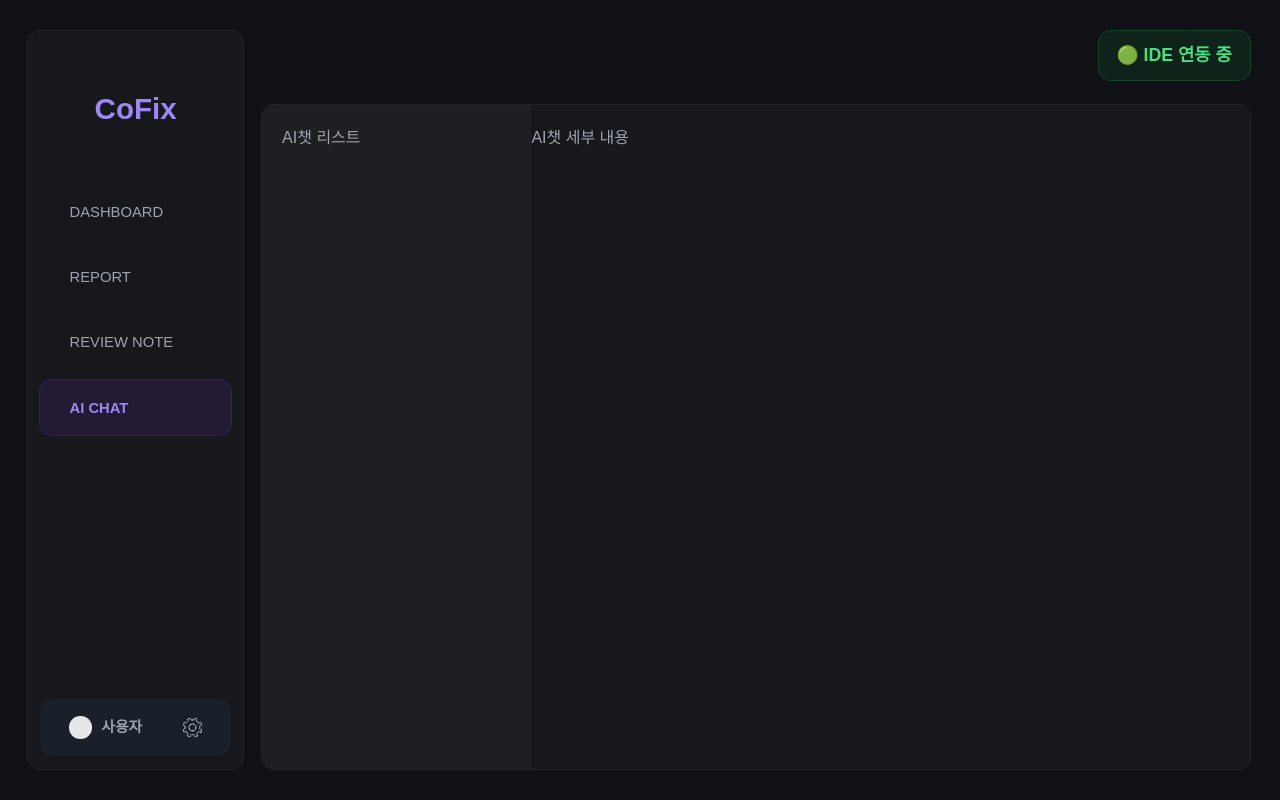
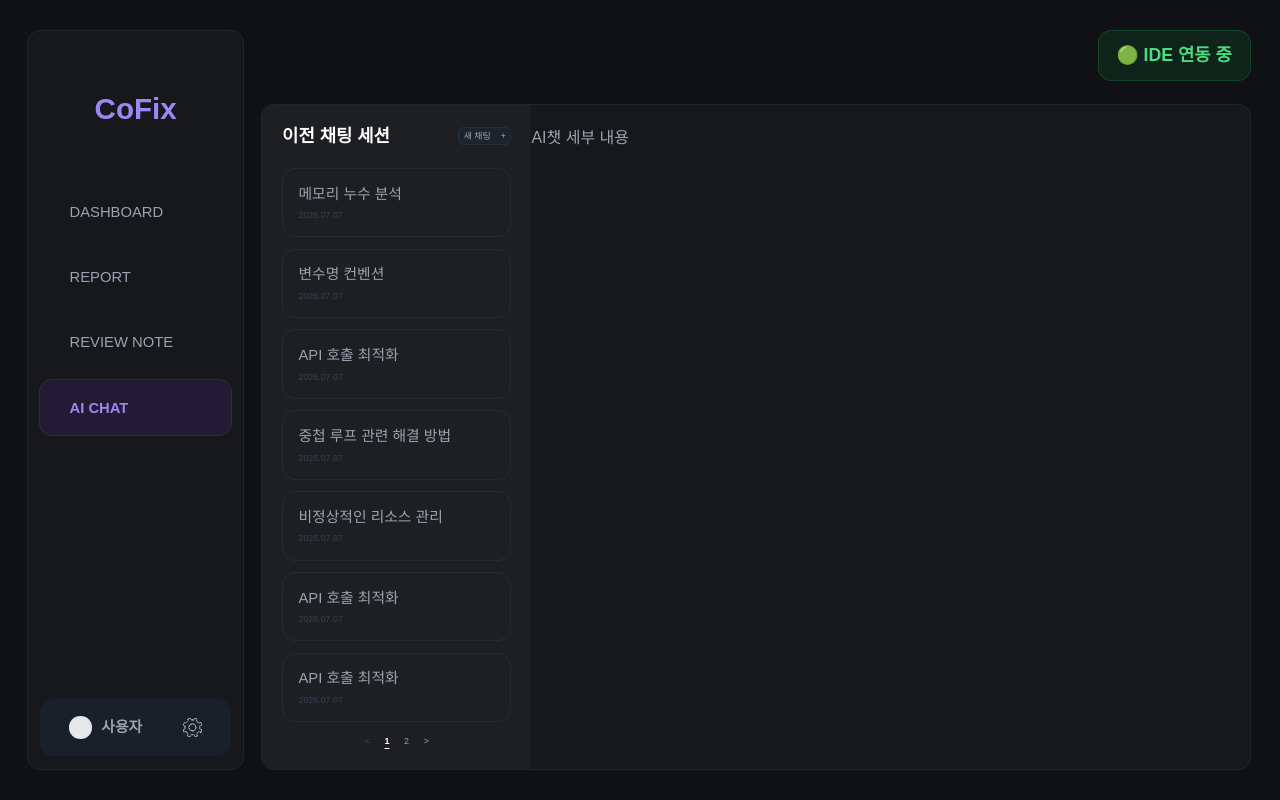
Before and after one commit to Yanus306/CoFix-FE, a React (Vite) app: page /ai-chat in a window 1280 px wide. Built offline with nearby package versions, Linux system fonts and the light colour scheme; a web font is replaced by a local one.

Commit message:
feat(#20): AI Chat 이전 채팅 세션 구현 및 목데이터 추가

```diff
--- a/src/components/aiChat/AiChatList.jsx
+++ b/src/components/aiChat/AiChatList.jsx
@@ -1,5 +1,47 @@
-export default function AiChatList() {
+import { useState } from "react";
+import Pagination from "../Pagination";
+import { chatSessions } from "../../mocks/chatData";
+
+export default function AiChatList({ leftContent, rightContent }) {
+  const [currentPage, setCurrentPage] = useState(1);
+
+  const itemsPerPage = 7;
+  const totalDataCount = chatSessions.length;
+
+  const startIndex = (currentPage - 1) * itemsPerPage;
+  const currentSessions = chatSessions.slice(startIndex, startIndex + itemsPerPage);
+
   return (
-    <>AI챗 리스트</>
+    <div className="flex flex-col justify-between w-full h-full">
+      <div className="flex flex-col w-full h-[75.37vh]">
+        <div className="flex justify-between items-center w-full h-[2.69vh] mb-[2.6vh]">
+          <div className="text-[2.22vh] font-bold text-white">
+            이전 채팅 세션
+          </div>
+          <div className="flex justify-center items-center w-[4.17vw] h-[2.22vh] gap-[0.78vw] text-[1.11vh] text-gray400 bg-gray800-50 border-[0.09vh] border-white-5 rounded-[0.74vh] cursor-pointer">
+            <p> 새 채팅</p>
+            <p> +</p>
+          </div>
+        </div>
+
+        <div className="flex flex-col w-full h-full gap-[1.4vh]">
+          {currentSessions.map((session) => (
+            <div
+              key={session.id}
+              className="flex flex-col w-full h-[8.70vh] justify-center items-start px-[1.20vw] gap-[0.56vh] border-[0.09vh] border-white-5 rounded-[1.04vw] cursor-pointer hover:bg-white-5"
+            >
+              <div className="text-gray400 text-[1.85vh]">{session.title}</div>
+              <div className="text-gray700 text-[1.11vh]">{session.date}</div>
+            </div>
+          ))}
+        </div>
+      </div>
+
+      <Pagination
+        currentPage={currentPage}
+        totalItems={totalDataCount}
+        onPageChange={setCurrentPage}
+      />
+    </div>
   );
 }
--- /dev/null
+++ b/src/mocks/chatData.js
@@ -0,0 +1,13 @@
+export const chatSessions = [
+  { id: 1, title: "메모리 누수 분석", date: "2026.07.07" },
+  { id: 2, title: "변수명 컨벤션", date: "2026.07.07" },
+  { id: 3, title: "API 호출 최적화", date: "2026.07.07" },
+  { id: 4, title: "중첩 루프 관련 해결 방법", date: "2026.07.07" },
+  { id: 5, title: "비정상적인 리소스 관리", date: "2026.07.07" },
+  { id: 6, title: "API 호출 최적화", date: "2026.07.07" },
+  { id: 7, title: "API 호출 최적화", date: "2026.07.07" },
+  { id: 8, title: "중첩 루프 관련 해결 방법", date: "2026.07.07" },
+  { id: 9, title: "비정상적인 리소스 관리", date: "2026.07.07" },
+  { id: 10, title: "API 호출 최적화", date: "2026.07.07" },
+  { id: 11, title: "API 호출 최적화", date: "2026.07.07" },
+];
```
